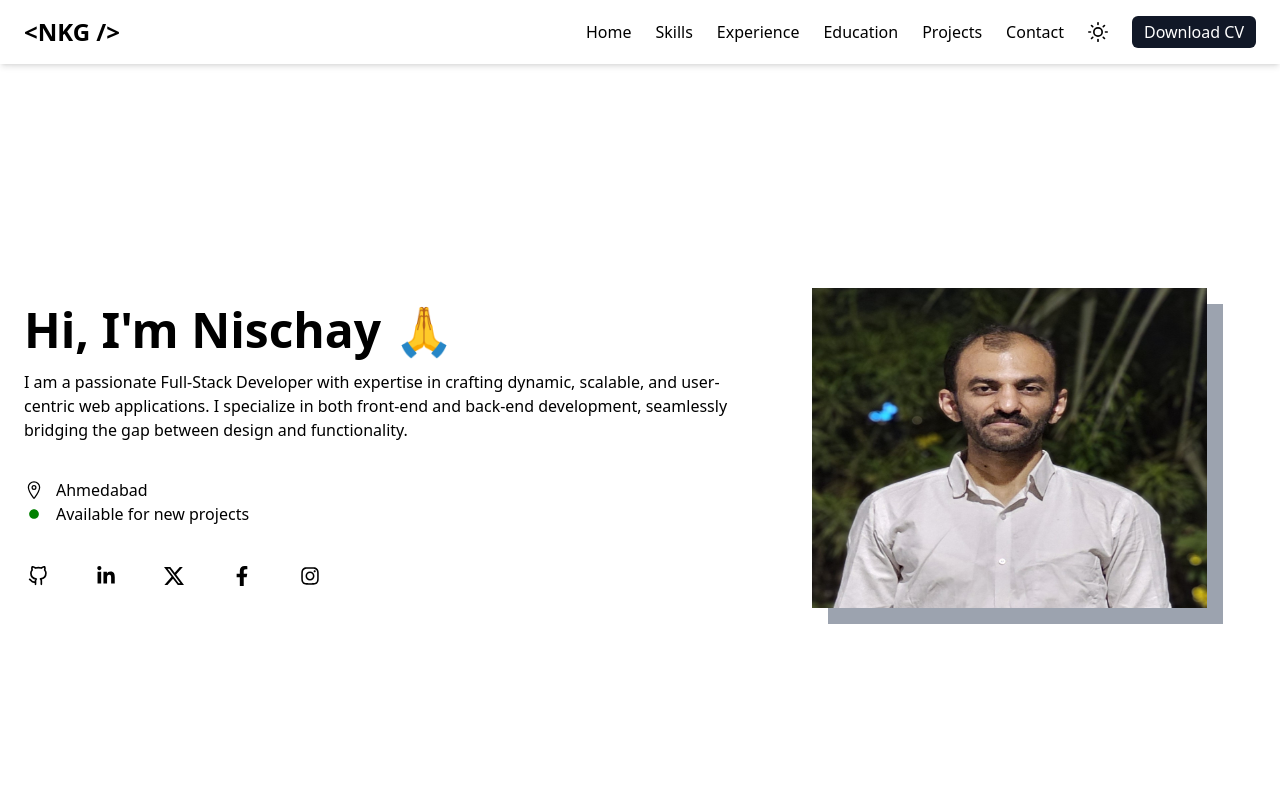
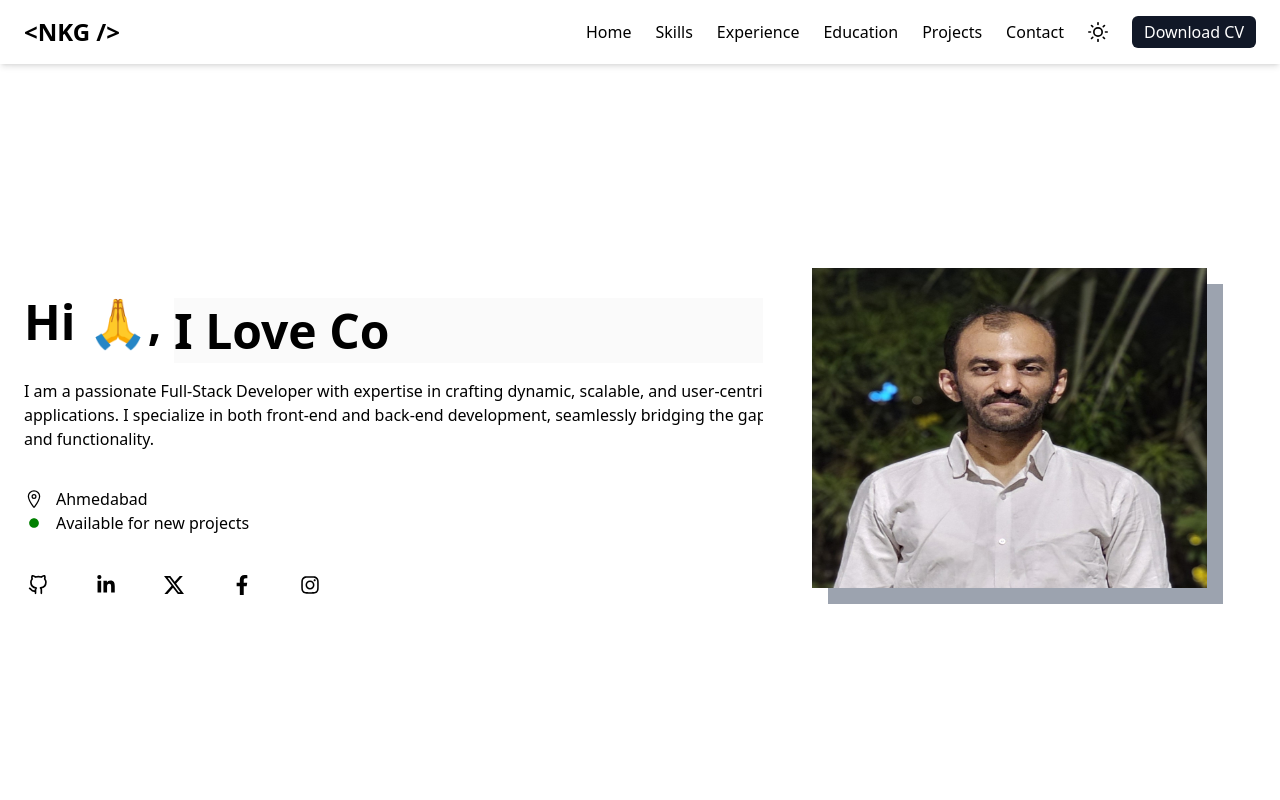
Before and after one commit to nischaygadher15/nkgdevs, a React (Vite) app: page / in a window 1280 px wide. Shown: the top 800 px of the page. Built offline with nearby package versions, Linux system fonts and the light colour scheme.

Commit message:
Working on Typed Text Animation...

```diff
--- a/package.json
+++ b/package.json
@@ -12,7 +12,8 @@
   "dependencies": {
     "react": "^18.3.1",
     "react-dom": "^18.3.1",
-    "react-icons": "^5.4.0"
+    "react-icons": "^5.4.0",
+    "react-typed": "^2.0.12"
   },
   "devDependencies": {
     "@types/react": "^18.3.3",
--- a/src/App.css
+++ b/src/App.css
@@ -1,3 +1,7 @@
+#typedAnimation ::placeholder {
+  color: black !important;
+}
+
 #navDrawer {
   display: grid;
   grid-template-rows: 0fr;
--- a/src/App.jsx
+++ b/src/App.jsx
@@ -22,7 +22,23 @@ function App() {
         <Projects />
         <Contact />
       </main>
-      <footer className="container px-6 sm:p-0"></footer>
+      <footer className="container px-6 sm:p-0">
+        <div className="flex flex-col sm:flex-row justify-center text-center bg-gray-200 p-5 my-5">
+          <p className="sm:border-r-2 sm:border-gray-900 px-2">&copy; 2024</p>
+          <p className="sm:border-r-2 sm:border-gray-900 px-2">
+            Designed by :&nbsp;
+            <a
+              href="https://www.figma.com/@shahsagarm"
+              className="underline underline-offset-2"
+            >
+              Sagar Shah
+            </a>
+          </p>
+          <p className="sm:border-r-2 sm:border-gray-900 px-2">
+            Coded by: Nischay Gadher
+          </p>
+        </div>
+      </footer>
     </div>
   );
 }
--- a/src/Components/Contact.jsx
+++ b/src/Components/Contact.jsx
@@ -117,8 +117,8 @@ const Contact = () => {
             </div>
             <input
               type="email"
-              name="cname"
-              id="cname"
+              name="cmail"
+              id="cmail"
               className="h-10 p-4"
               placeholder="Email"
               style={{ width: "100%" }}
--- a/src/Components/Home.jsx
+++ b/src/Components/Home.jsx
@@ -11,6 +11,7 @@ import {
 import { IoLocationOutline } from "react-icons/io5";
 import devPic from "../assets/nischay.jpg";
 import { FiGithub } from "react-icons/fi";
+import { ReactTyped } from "react-typed";
 
 const Home = () => {
   return (
@@ -19,7 +20,7 @@ const Home = () => {
       id="home"
     >
       {/* <============== Image File ============> */}
-      <div className="order-1 sm:order-2 w-full sm:w-2/5 flex flex-wrap justify-center items-center my-10">
+      <div className="order-1 sm:order-2 w-full sm:w-2/5 flex flex-wrap justify-center items-center mb-10">
         <div className="relative px-4 sm:p-0 flex justify-center w-3/5 sm:w-4/5 ld:w-3/5 sm:h-3/5">
           <img
             src={devPic}
@@ -32,11 +33,32 @@ const Home = () => {
       </div>
 
       {/* <============== Introduction Text ============> */}
-      <div className="order-2 sm:order-1 w-full sm:w-3/5 flex flex-col flex-wrap justify-center">
-        <p className="text-3xl sm:text-4xl md:text-5xl font-bold mb-4">
-          Hi, I'm Nischay &#128591;
+      <div className="order-2 sm:order-1 w-full sm:w-3/5 overflow-hidden flex flex-col flex-wrap justify-center">
+        <p
+          className="flex flex-row sm:flex-col xl:flex-row text-3xl sm:text-4xl md:text-5xl font-bold mb-4"
+          id="typedAnimation"
+        >
+          <span className="text-nowrap">Hi &#128591;,&nbsp;</span>
+          <ReactTyped
+            strings={[
+              "I'm Nischay",
+              "I'm Full Stack Developer",
+              "I Love Coding.",
+            ]}
+            typeSpeed={70}
+            backSpeed={50}
+            attr="placeholder"
+            loop
+          >
+            <input
+              type="text"
+              className="outline-none"
+              disabled
+              maxLength={24}
+            />
+          </ReactTyped>
         </p>
-        <p>
+        <p className="text-wrap">
           I am a passionate Full-Stack Developer with expertise in crafting
           dynamic, scalable, and user-centric web applications. I specialize in
           both front-end and back-end development, seamlessly bridging the gap
```
Also changed, not shown: 1 other file (tests, documents, lock files or other folders).
